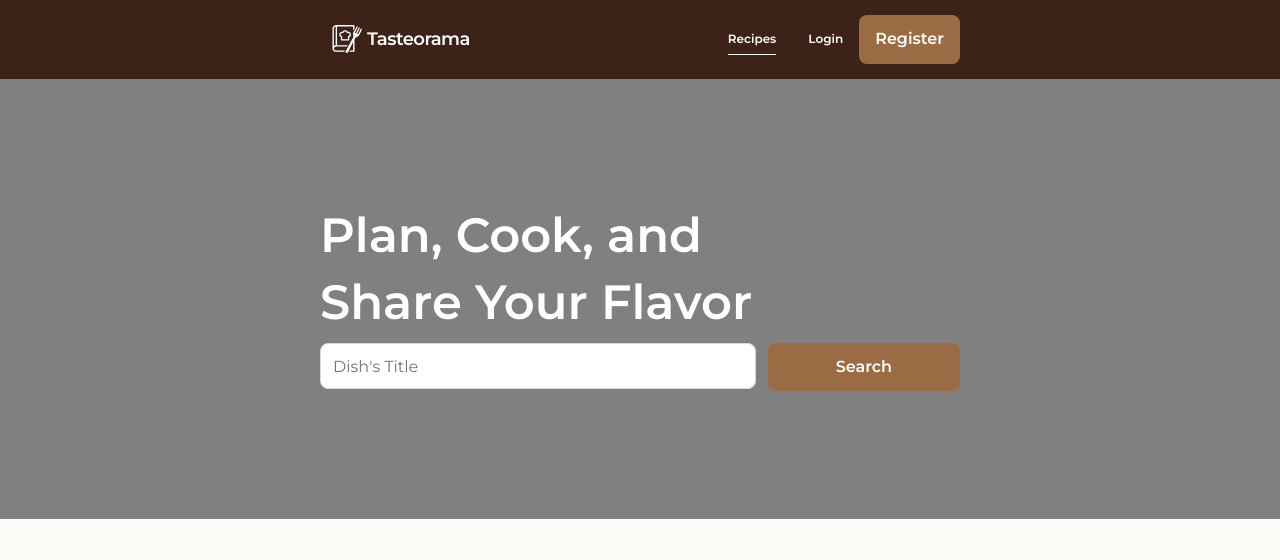
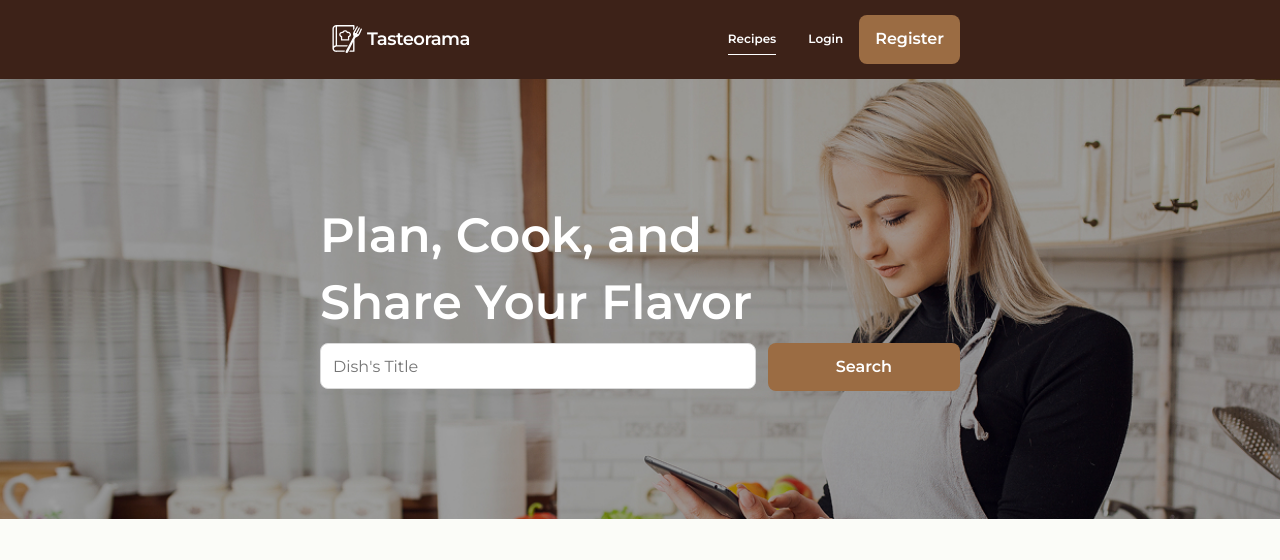
Before and after one commit to w0lfram00/-tasteorama, a React (Vite) app in the folder Front/: page / in a window 1280 px wide. Shown: the top 560 px of the page. Built offline with nearby package versions, Linux system fonts and the light colour scheme; no server answers.

Commit message:
img baner added

```diff
--- a/Front/src/components/SearchPanel/SearchPanel.module.css
+++ b/Front/src/components/SearchPanel/SearchPanel.module.css
@@ -1,7 +1,9 @@
 .searchPanel {
-  background: gray;
   padding: 128px 0;
   margin-bottom: 48px;
+  background-color: var(--light-gray);
+  background-image: url("../../assets/Banner.jpg");
+  background-size: cover;
 
   > div {
     display: flex;
```
Also changed, not shown: Front/src/assets/Banner.jpg.
